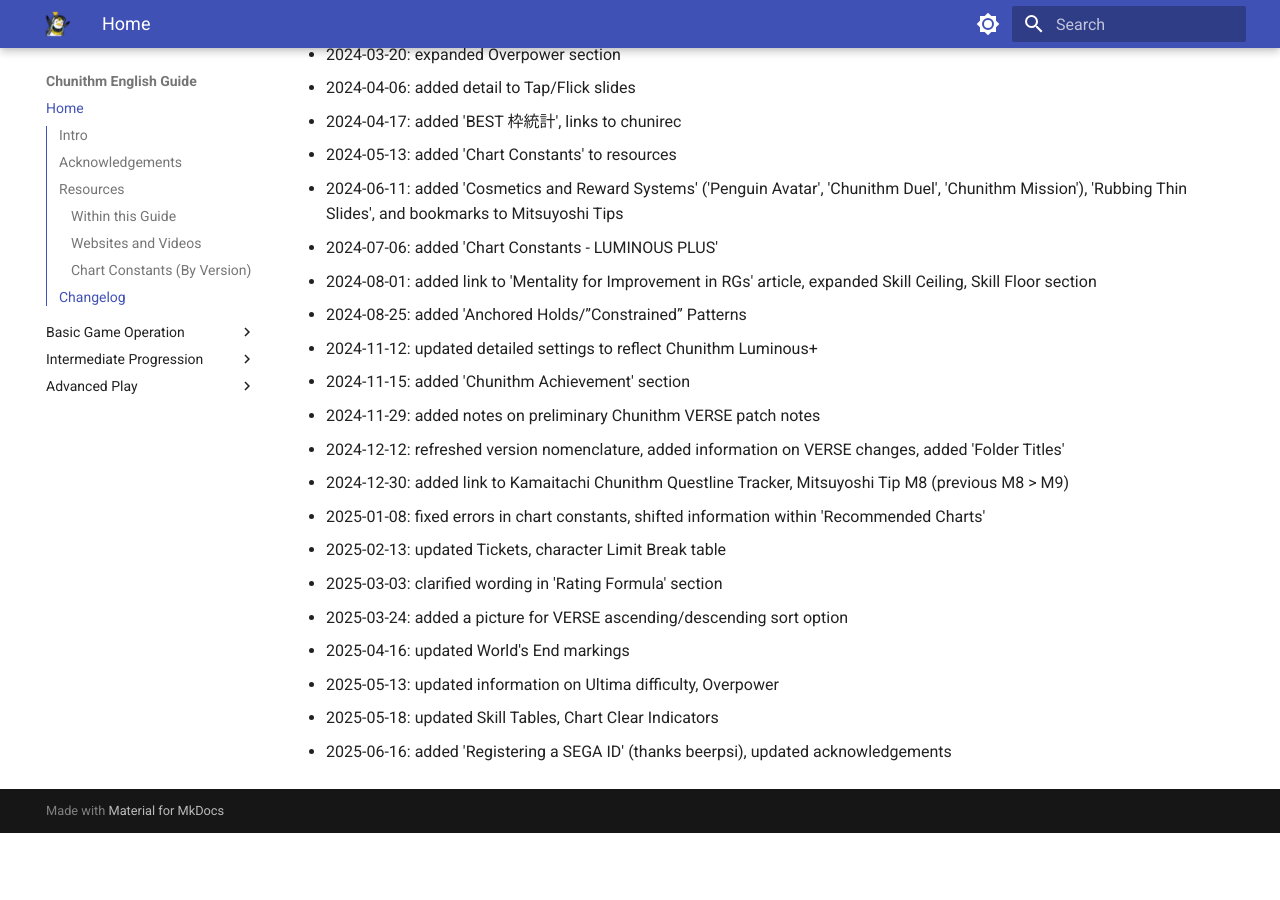
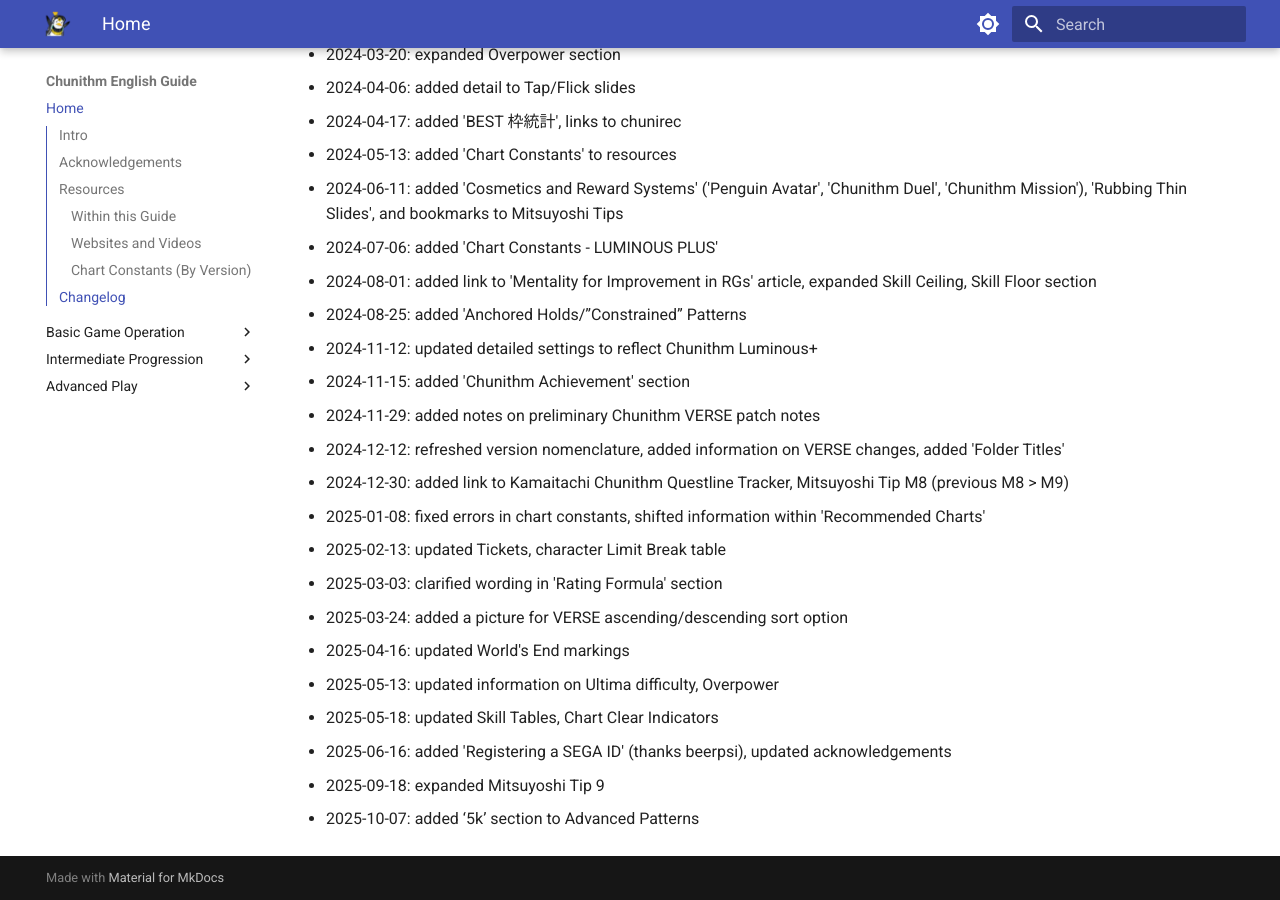
Before and after one commit to DarinMao/chunithm-org, an MkDocs documentation site: the page built from docs/index.md, in a window 1280 px wide and 900 px high, scrolled down 4094 px. Built offline with MkDocs 1.6.1 and Material for MkDocs 9.7.7, drawn with Linux system fonts in a browser that asks for light colours; emoji names are drawn with the system emoji font; before the commit the page ends 4927 px from its top, so only the background shows below that.

Commit message:
Update index.md

```diff
--- a/docs/index.md
+++ b/docs/index.md
@@ -125,3 +125,5 @@ Special thanks to kyleforkbomb for hosting and helping port the English Chunithm
 - 2025-05-13: updated information on Ultima difficulty, Overpower
 - 2025-05-18: updated Skill Tables, Chart Clear Indicators
 - 2025-06-16: added 'Registering a SEGA ID' (thanks beerpsi), updated acknowledgements
+- 2025-09-18: expanded Mitsuyoshi Tip 9
+- 2025-10-07: added ‘5k’ section to Advanced Patterns
```
